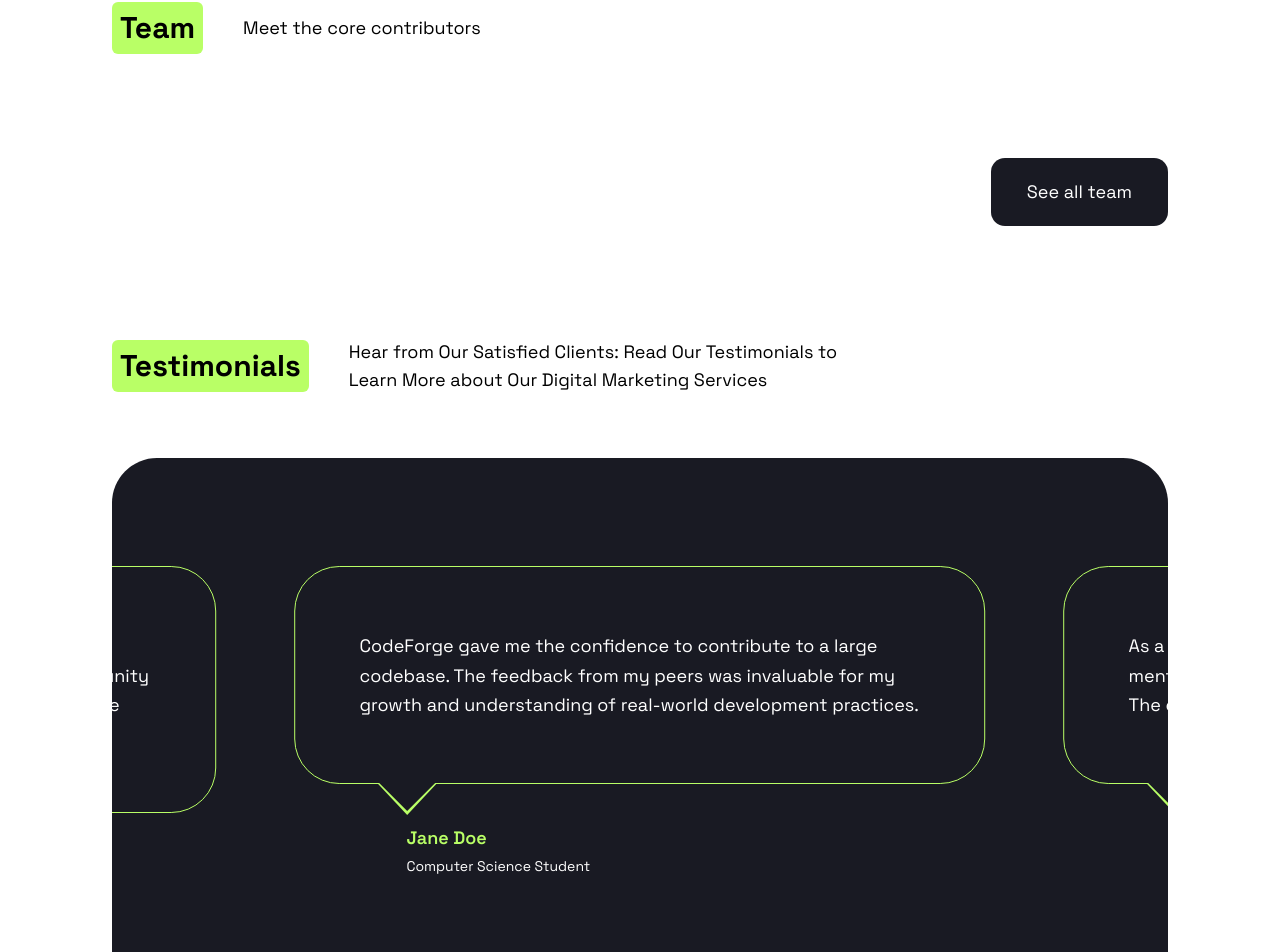
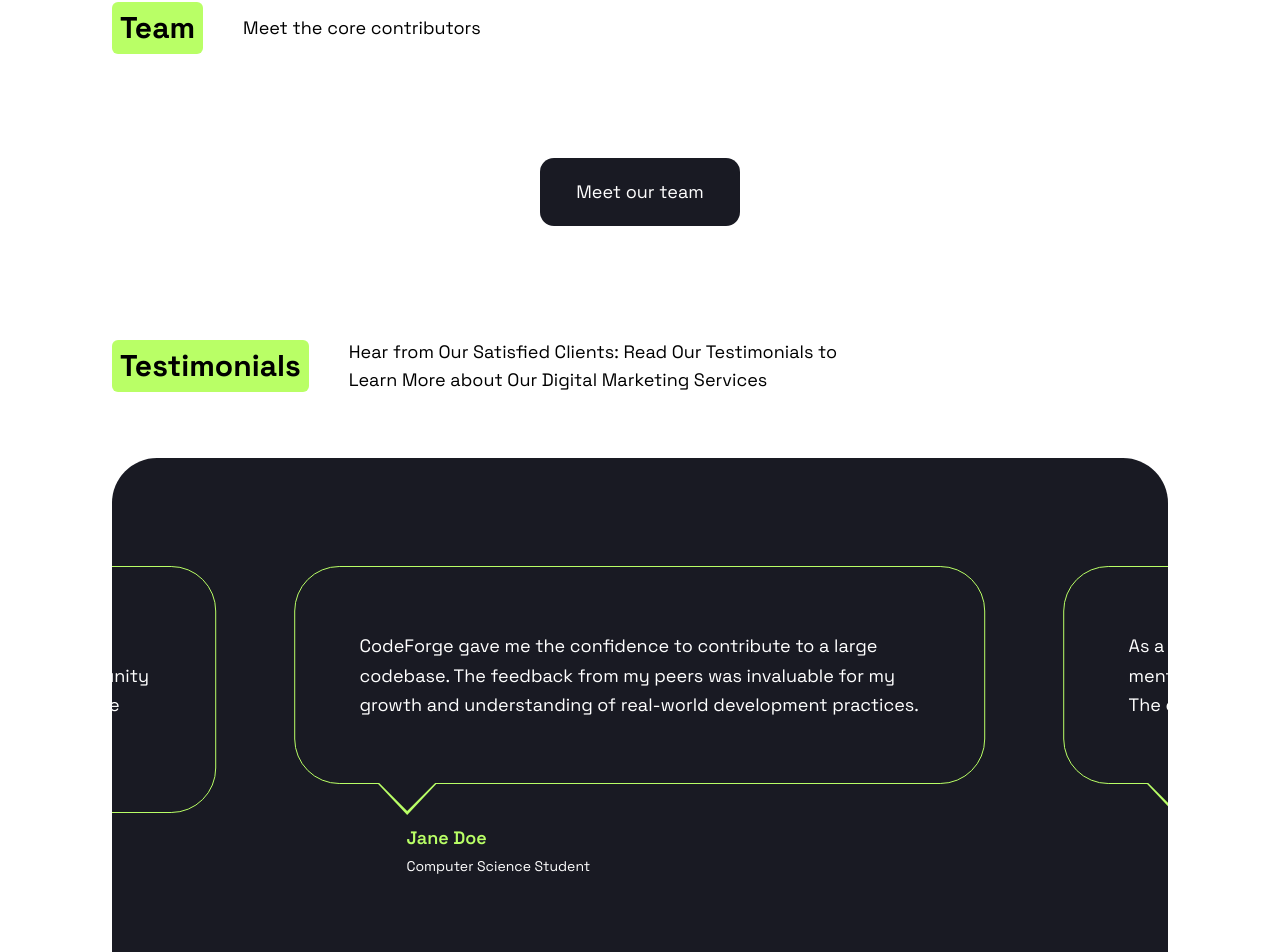
Before and after one commit to vaibhav09981/CodeForge, a Next.js app: page / in a window 1280 px wide. Shown: the part 4996-5948 px from the top of the page. Built offline with nearby package versions, Linux system fonts and the light colour scheme.

Commit message:
Team section updated

```diff
--- a/src/components/Team.tsx
+++ b/src/components/Team.tsx
@@ -12,10 +12,10 @@ const Team = () => {
       <div className="grid grid-cols-1 sm:grid-cols-2 lg:grid-cols-3 gap-10 pt-8 md:pt-16">
 
       </div>
-      <div className="sm:justify-self-end mt-10">
+      <div className="flex justify-center mt-10">
         <a href="/about" className="block">
           <button className="w-full bg-dark text-white px-9 py-5 rounded-[14px]">
-            See all team
+            Meet our team
           </button>
         </a>
       </div>
```
